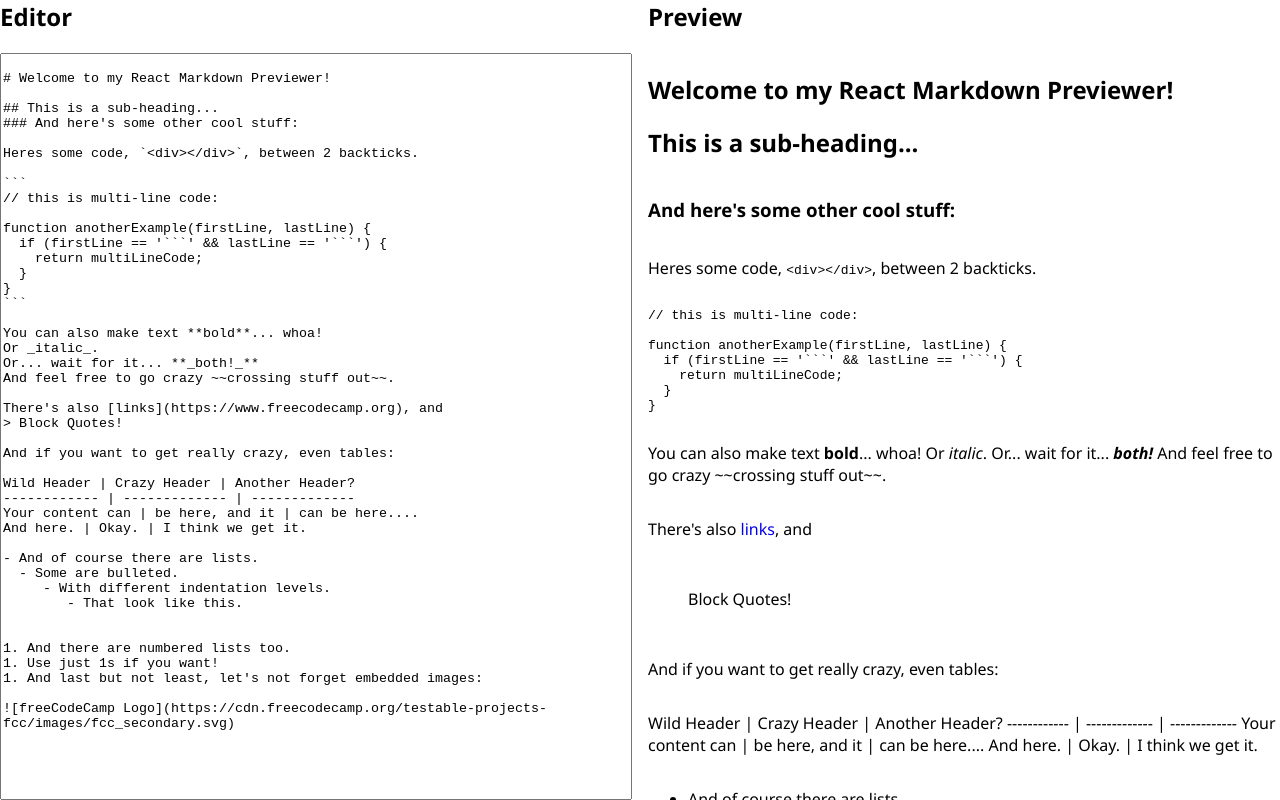
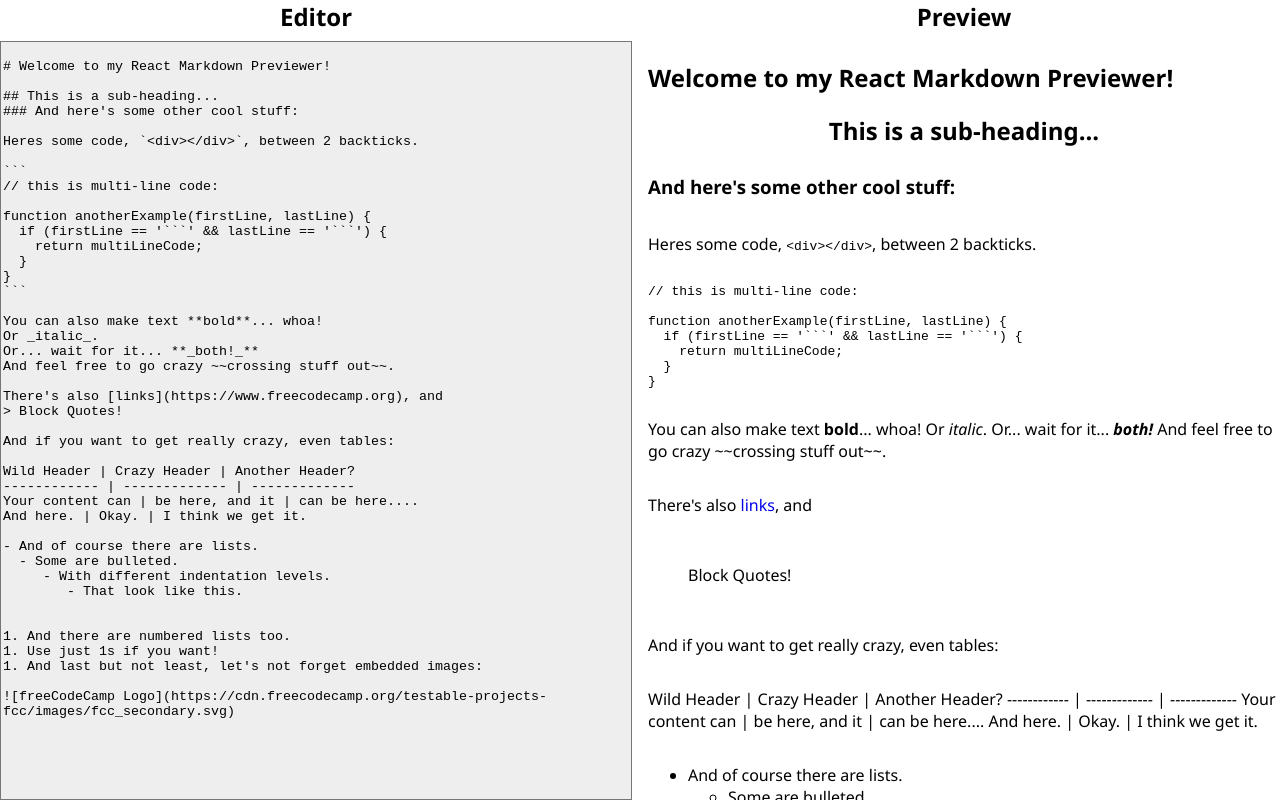
Before and after one commit to spfave/fcc-certificate-projects, a React (Vite) app in the folder front-end/markdown-preview/: page / in a window 1280 px wide. Built offline with nearby package versions, Linux system fonts and the light colour scheme.

Commit message:
Update textarea styles

```diff
--- a/front-end/markdown-preview/src/components/markdown-workspace.css
+++ b/front-end/markdown-preview/src/components/markdown-workspace.css
@@ -11,7 +11,7 @@
 	min-height: 50dvh;
 
 	& h2 {
-		margin-top: 0;
+		margin: 0 auto 0.5rem;
 	}
 
 	& div {
@@ -20,6 +20,7 @@
 		& textarea {
 			resize: none;
 			width: 100%;
+			background-color: #eee;
 		}
 	}
 
```
